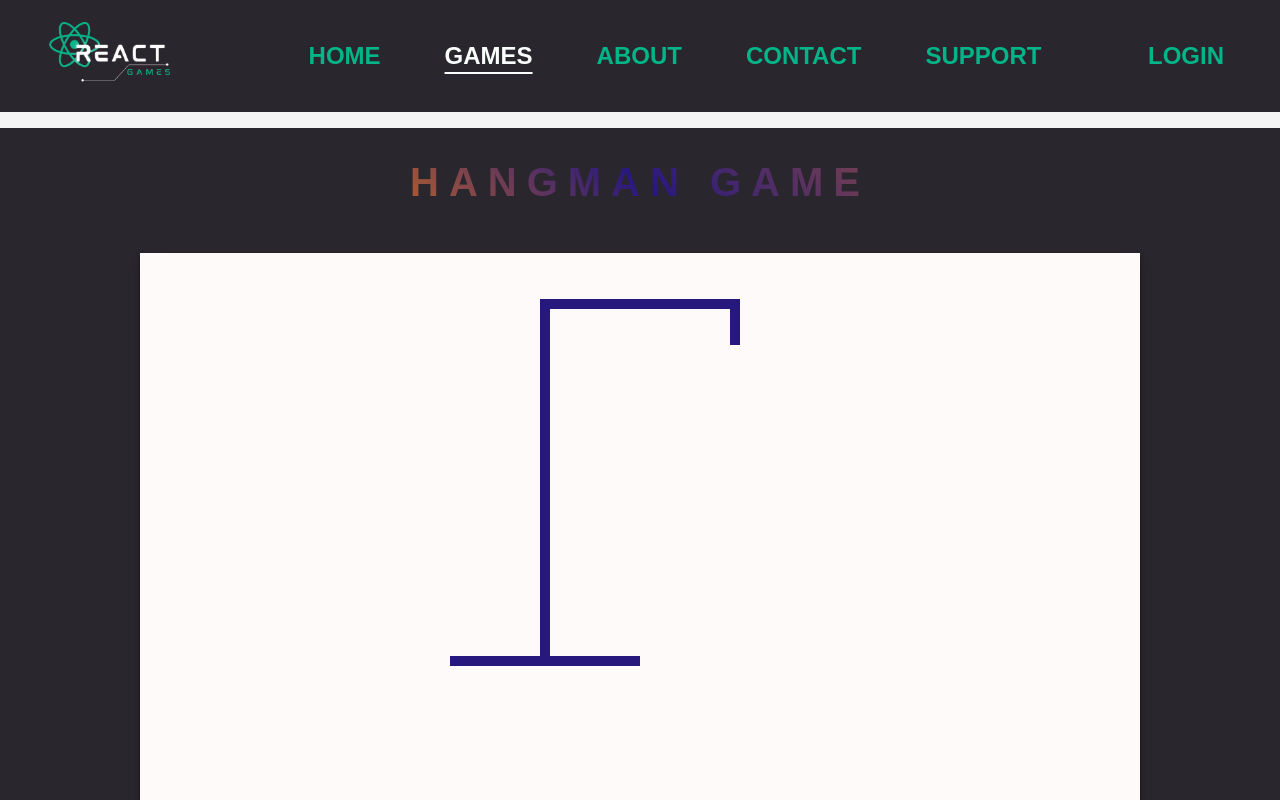
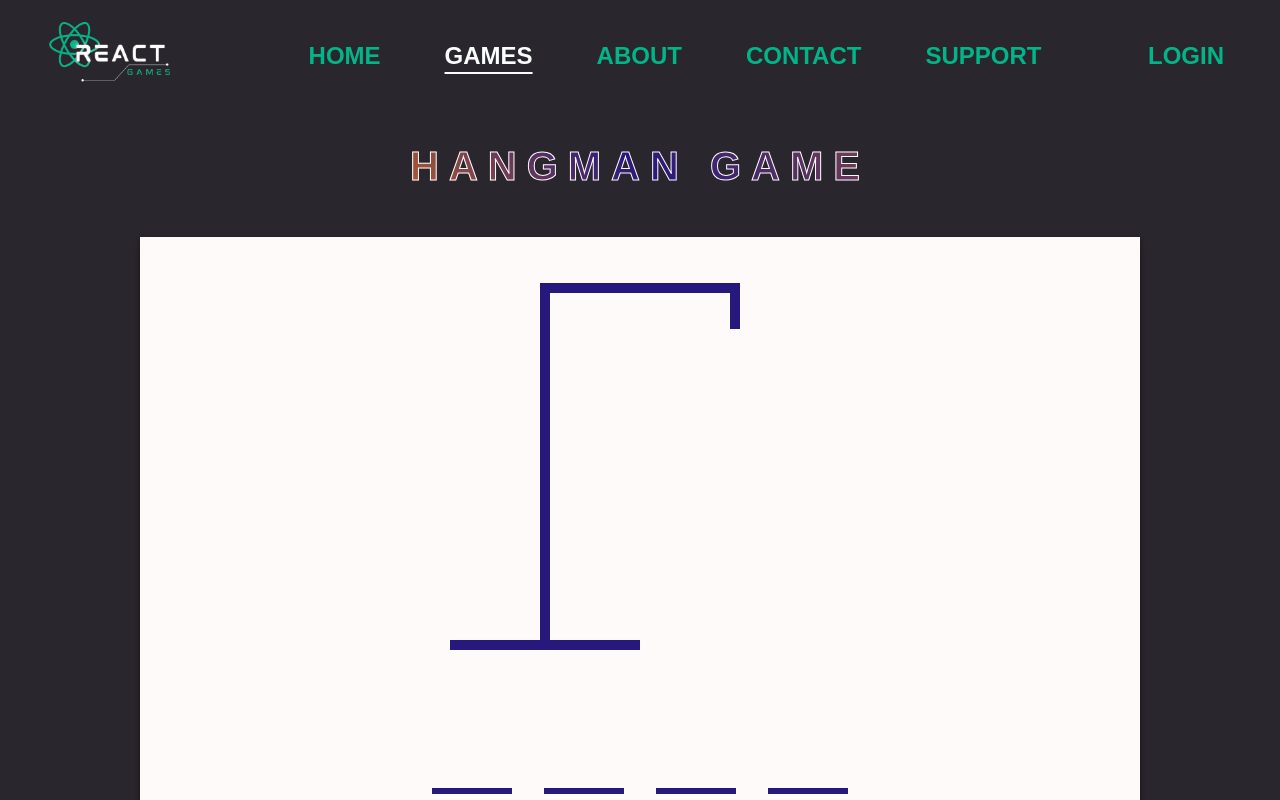
Before and after one commit to FatimaBadaoui/react-games-spa, a React (Vite) app: page /games/hangman in a window 1280 px wide. Shown: the top 800 px of the page. Built offline with nearby package versions, Linux system fonts and the light colour scheme; a web font is replaced by a local one.

Commit message:
fix style for games

```diff
--- a/src/App.css
+++ b/src/App.css
@@ -2,6 +2,7 @@
 
 html {
   scroll-behavior: smooth;
+  background-color: var(--dark-bg);
 }
 
 /* scrollbar start */
--- a/src/routes/HangmanGame/style.module.css
+++ b/src/routes/HangmanGame/style.module.css
@@ -2,7 +2,6 @@
 
 .hangman-title {
   text-align: center;
-  margin-top: 1rem;
   font-family: "Bowlby One SC", sans-serif;
   text-transform: uppercase;
   font-size: 2.5rem;
@@ -10,6 +9,7 @@
   background: linear-gradient(45deg, #ff8600 20%, #27187e 50%, #ff8600);
   background-clip: text;
   -webkit-text-fill-color: transparent;
+  -webkit-text-stroke: 1px #fefefe;
 }
 
 .hangman-main-container {
```
